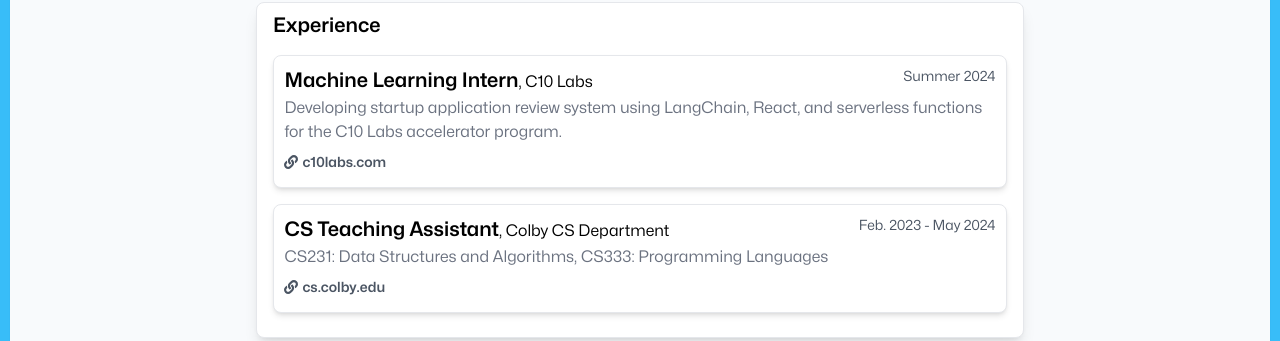
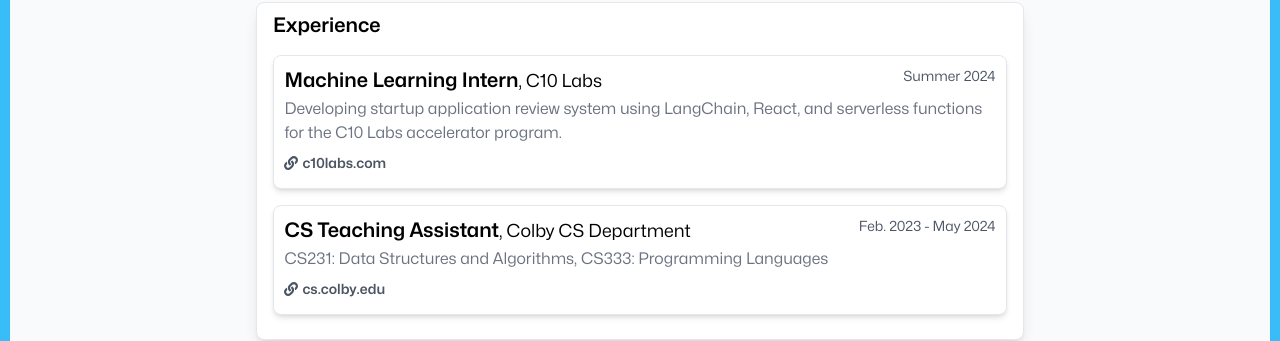
Before and after one commit to albertastrom/albertastrom.com, a Next.js app: page / in a window 1280 px wide. Shown: the part 387-728 px from the top of the page. Built offline with nearby package versions, Linux system fonts and the light colour scheme.

Commit message:
fix position text sizing

```diff
--- a/components/content/position.tsx
+++ b/components/content/position.tsx
@@ -25,7 +25,7 @@
         <div className="flex justify-between mb-0.5">
           <p>
             <span className="font-semibold text-xl">{title}</span>
-            <span className="text-l">, {company}</span>
+            <span className="text-lg">, {company}</span>
           </p>
           <p className="text-sm text-gray-600">{timeframe}</p>
         </div>
```
